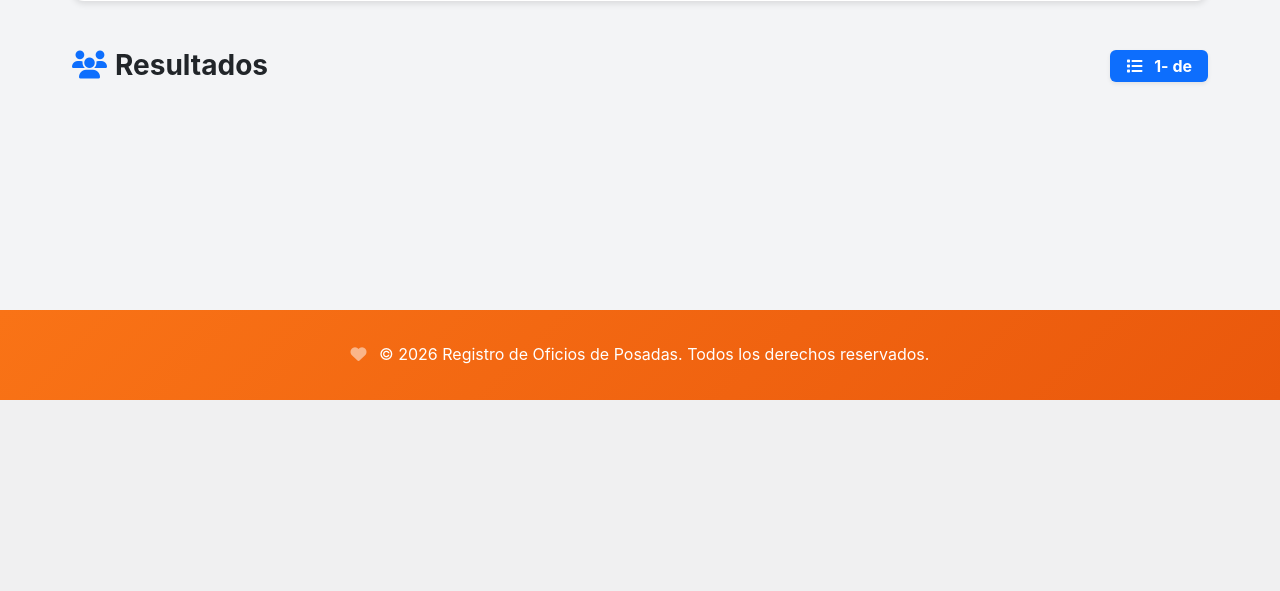
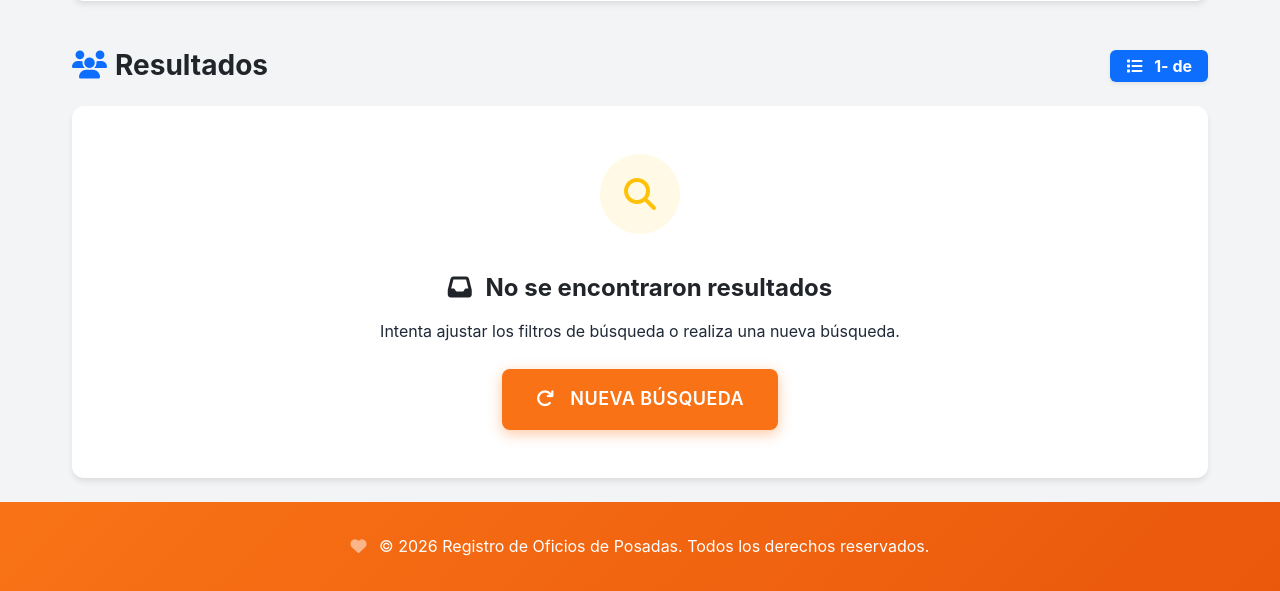
Before and after one commit to gustavo180591/registrooficio, a Symfony app: template templates/registro/lista.html.twig in a window 1280 px wide. Shown: the part 400-991 px from the top of the page. Before the commit the page ends 800 px from the top, so only its background shows below. Run offline with Twig, Linux system fonts and the light colour scheme; the template is opened without the code that fills it, so the values that code supplies are empty; form fields are guessed from the names that the template uses; some libraries are stand-ins or nearby versions.

Commit message:
feat(frontend): mostrar delegaciones alternativas cuando no hay resultados de búsqueda

```diff
--- a/src/Form/BusquedaType.php
+++ b/src/Form/BusquedaType.php
@@ -4,8 +4,8 @@ namespace App\Form;
 
 use App\Entity\Delegacion;
 use App\Entity\Oficio;
-use App\Entity\Registro;
 use Symfony\Bridge\Doctrine\Form\Type\EntityType;
+use Symfony\Component\Form\Extension\Core\Type\SubmitType;
 use Symfony\Component\Form\AbstractType;
 use Symfony\Component\Form\FormBuilderInterface;
 use Symfony\Component\OptionsResolver\OptionsResolver;
@@ -45,7 +45,9 @@ class BusquedaType extends AbstractType
     public function configureOptions(OptionsResolver $resolver): void
     {
         $resolver->setDefaults([
-            'data_class' => Registro::class,
+            // No vincular a ninguna entidad para evitar validación completa
+            'data_class' => null,
+            'csrf_protection' => true,
         ]);
     }
 }
--- a/templates/registro/lista.html.twig
+++ b/templates/registro/lista.html.twig
@@ -392,6 +392,66 @@ LISTA DE REGISTROS
                                     <i class="fas fa-eye me-2"></i>VER DETALLES
                                 </button>
                             </div>
+                        </div>
+                    </div>
+                </div>
+            {% else %}
+                <!-- Mensaje cuando no hay resultados -->
+                <div class="col-12">
+                    <div class="card-modern animate-fade-in">
+                        <div class="card-modern-body text-center py-5">
+                            <div class="mb-4">
+                                <div class="rounded-circle bg-warning bg-opacity-10 d-inline-flex align-items-center justify-content-center mb-3" style="width: 80px; height: 80px;">
+                                    <i class="fas fa-search text-warning fs-2"></i>
+                                </div>
+                            </div>
+
+                            {% if oficio is defined and oficio is not null and delegaciones is defined and delegaciones is not empty %}
+                                {% if hasOficioInAnyDelegacion %}
+                                    <!-- Caso 1: Hay personas con ese oficio en otras delegaciones -->
+                                    <h3 class="fs-4 fw-bold text-dark mb-3">
+                                        <i class="fas fa-map-marker-alt text-primary me-2"></i>
+                                        No tenemos personas con ese oficio en la delegación seleccionada
+                                    </h3>
+                                    <p class="text-gray-700 mb-4 fs-5">
+                                        Pero sí tenemos registros de <strong class="text-primary">{{ oficio.name|upper }}</strong> en estas delegaciones:
+                                    </p>
+                                    <div class="d-flex flex-wrap justify-content-center gap-2 mb-4">
+                                        {% for del in alternativeDelegaciones %}
+                                            <span class="badge bg-primary fs-6 px-3 py-2">
+                                                <i class="fas fa-map-pin me-1"></i>{{ del.name|upper }}
+                                            </span>
+                                        {% endfor %}
+                                    </div>
+                                    <a href="{{ path('app_lista') }}" class="btn-modern btn-modern-primary">
+                                        <i class="fas fa-redo me-2"></i>Realizar nueva búsqueda
+                                    </a>
+                                {% else %}
+                                    <!-- Caso 2: No hay personas con ese oficio en ninguna delegación -->
+                                    <h3 class="fs-4 fw-bold text-dark mb-3">
+                                        <i class="fas fa-user-slash text-danger me-2"></i>
+                                        No hay registros de personas con ese oficio
+                                    </h3>
+                                    <p class="text-gray-700 mb-4 fs-5">
+                                        Actualmente no contamos con <strong class="text-primary">{{ oficio.name|upper }}</strong> en ninguna delegación.
+                                    </p>
+                                    <a href="{{ path('app_lista') }}" class="btn-modern btn-modern-primary">
+                                        <i class="fas fa-search me-2"></i>Buscar otros oficios
+                                    </a>
+                                {% endif %}
+                            {% else %}
+                                <!-- Caso genérico: no se aplicaron filtros o no hay resultados -->
+                                <h3 class="fs-4 fw-bold text-dark mb-3">
+                                    <i class="fas fa-inbox text-gray-500 me-2"></i>
+                                    No se encontraron resultados
+                                </h3>
+                                <p class="text-gray-700 mb-4">
+                                    Intenta ajustar los filtros de búsqueda o realiza una nueva búsqueda.
+                                </p>
+                                <a href="{{ path('app_lista') }}" class="btn-modern btn-modern-primary">
+                                    <i class="fas fa-redo me-2"></i>Nueva búsqueda
+                                </a>
+                            {% endif %}
                         </div>
                     </div>
                 </div>
```
Also changed, not shown: src/Controller/RegistroController.php (+35 -6 lines), src/Repository/RegistroRepository.php (+68 -15 lines).
